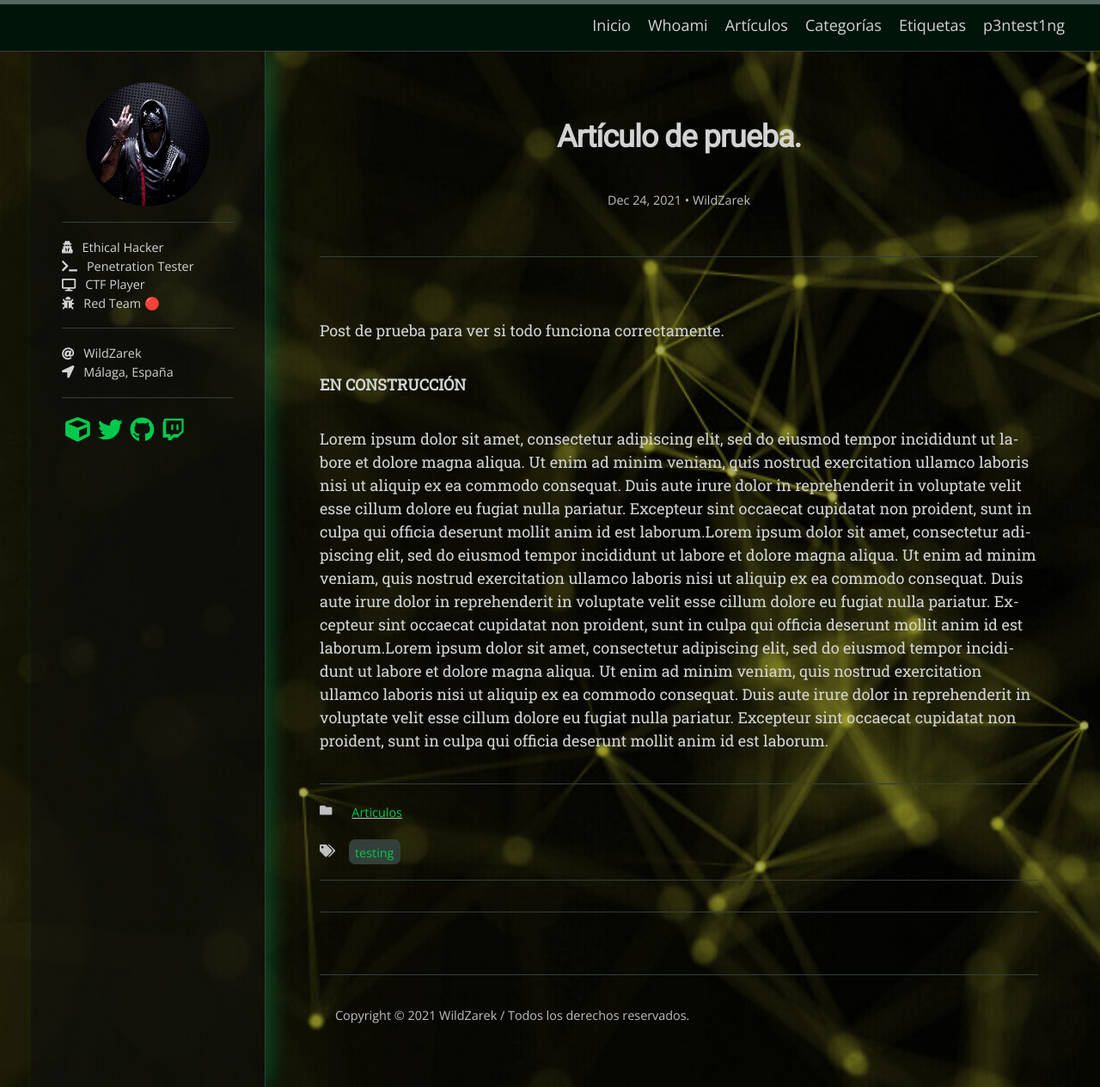
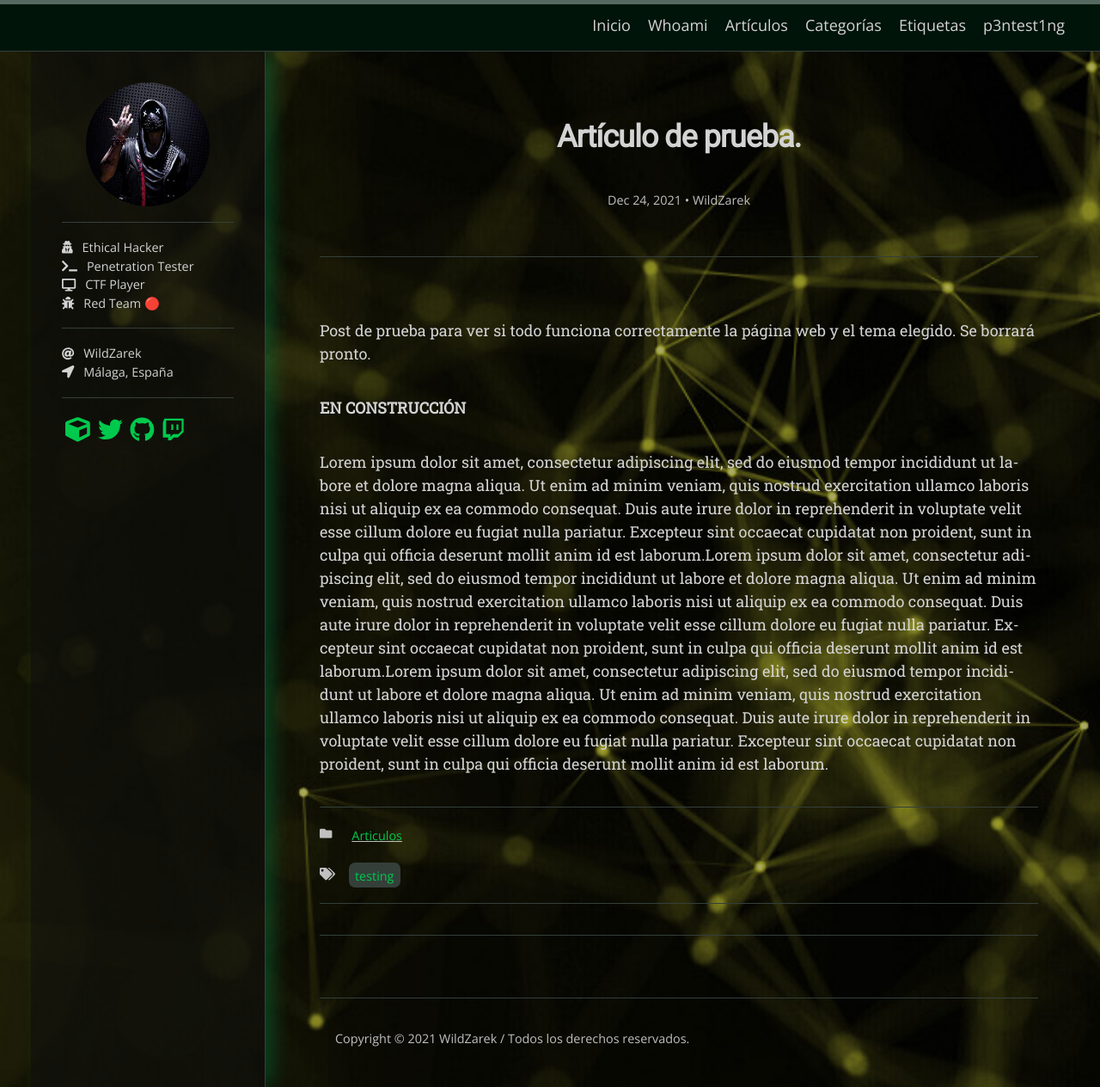
Before and after one commit to WildZarek/wildzarek.github.io, a Jekyll site: the page built from _posts/2021-12-24-Navidad.md, in a window 1280 px wide. Shown: the whole page at 86% size. Built offline with Jekyll 4.4.1, drawn with Linux system fonts in a browser that asks for light colours; nearby versions of some CDN libraries; some web fonts are replaced.

Commit message:
minor changes

```diff
--- a/_posts/2021-12-24-Navidad.md
+++ b/_posts/2021-12-24-Navidad.md
@@ -7,7 +7,7 @@ author:
   - WildZarek
 ---
 
-Post de prueba para ver si todo funciona correctamente.
+Post de prueba para ver si todo funciona correctamente la página web y el tema elegido. Se borrará pronto.
 
 **EN CONSTRUCCIÓN**
 
```
